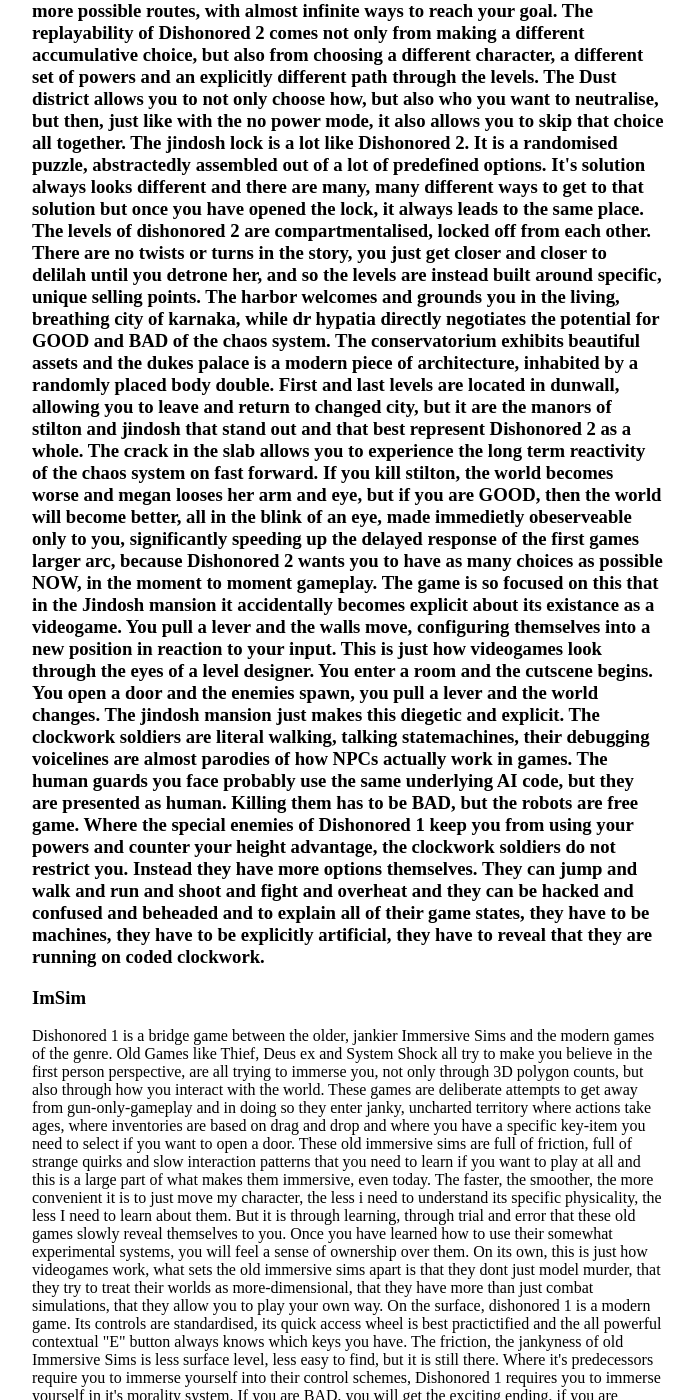
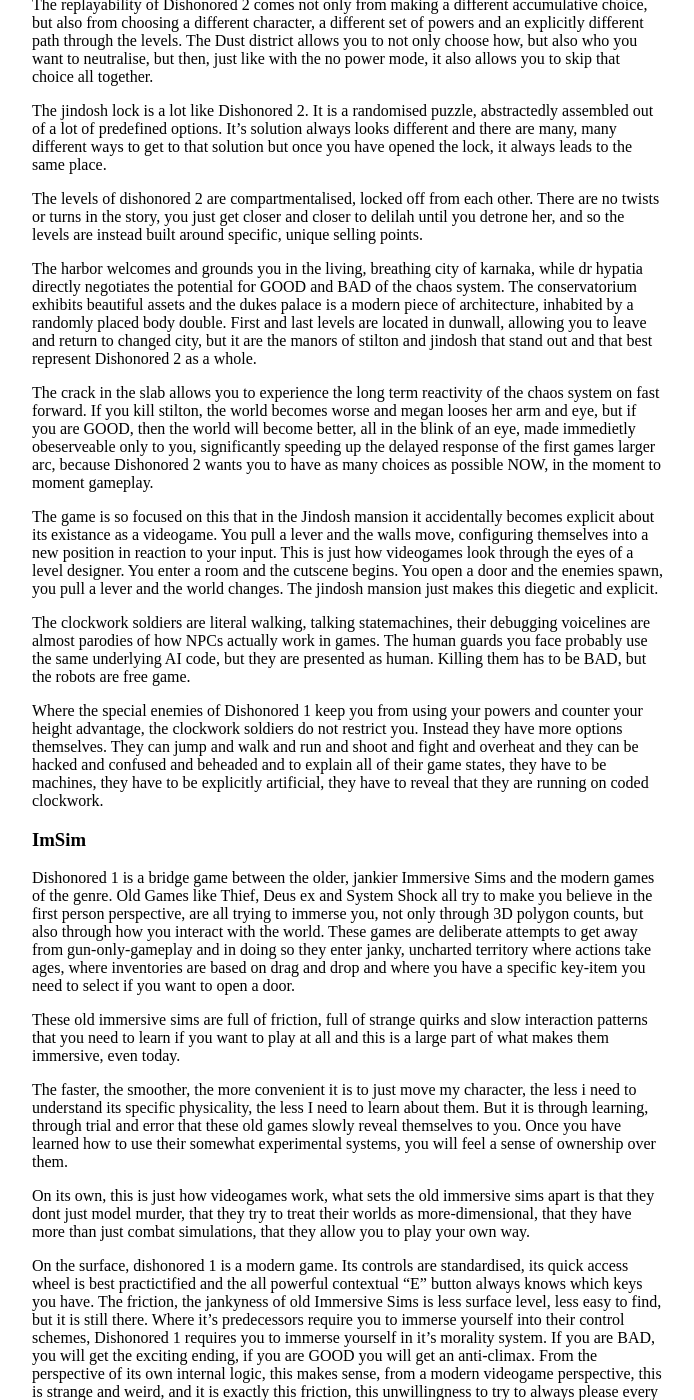
Before and after one commit to stuffedwombat/stuffedwombat.github.io, a Jekyll site: the page built from about_dishonored.md, in a window 1280 px wide and 1400 px high, scrolled down 3240 px. Shown: the whole window, without its empty margins (292-986 px from the left). Built offline with Jekyll 4.4.1, drawn with Linux system fonts in a browser that asks for light colours; our own code applies the rules of GitHub Pages for plain Markdown files; comment, search, counter and statistics services are not loaded; some of the changed text lies outside the part shown.

```diff
--- a/about_dishonored.md
+++ b/about_dishonored.md
@@ -70,7 +70,7 @@ In some instances this  unreflected dedication spills over into crude sexism, bu
 
 It is this compact coherence, this dramatic arc, that, together with the long term reactivity, makes dishonored 1 such an immensely replayable game.
 
-<h3>Coded Clockwork<h3>
+<h3>Coded Clockwork</h3>
 
 Dishonored 2 wants to be even more replayable. Not only does it frontload it's most impactfull decisions, it also heavily increases the amount of options you have, by simply growing in size. The streets of Karnaka are broad, the staircases are wide, the plazas are huge and the buildings are tall. The Levels are larger, more spacious and more interconnected, with less dead ends and more possible routes, with almost infinite ways to reach your goal.
 
```
